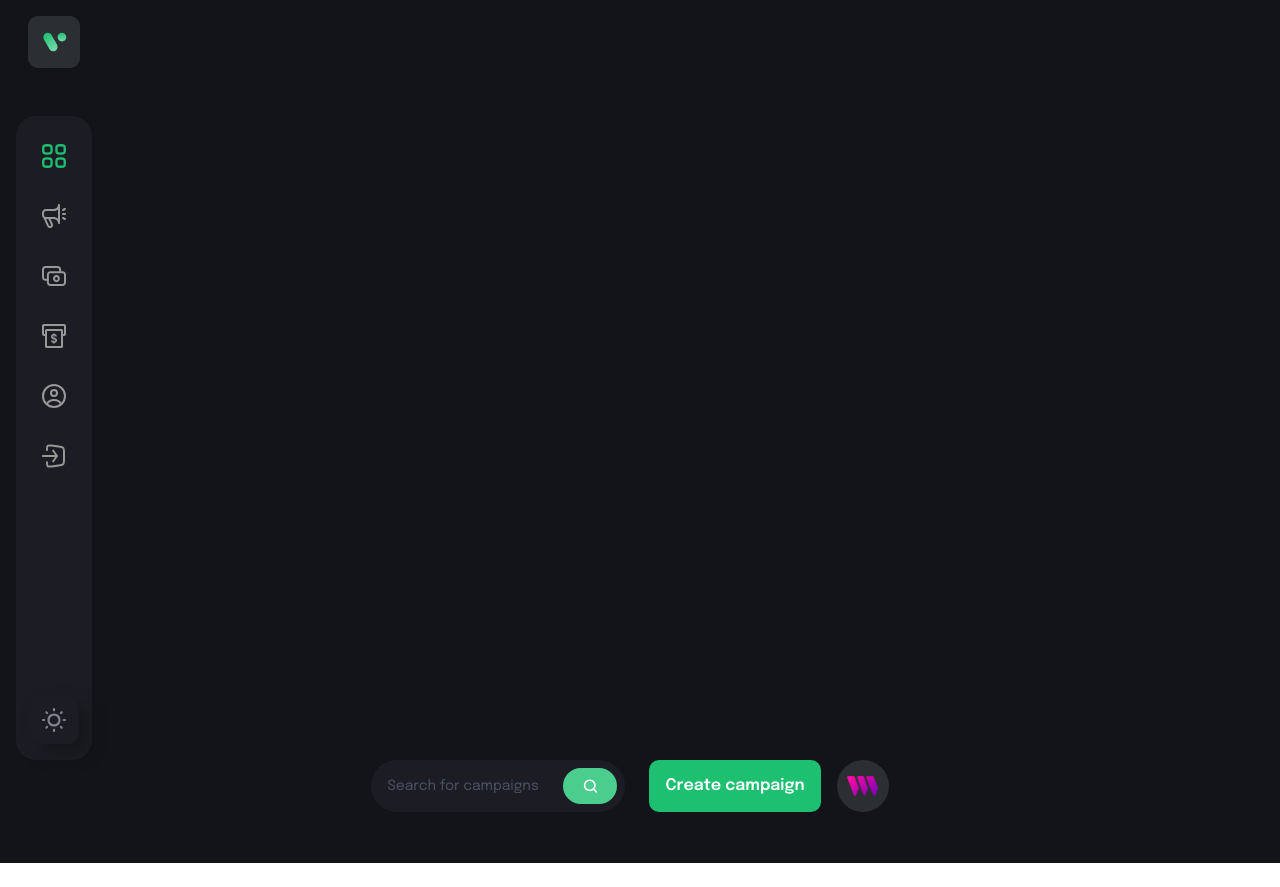
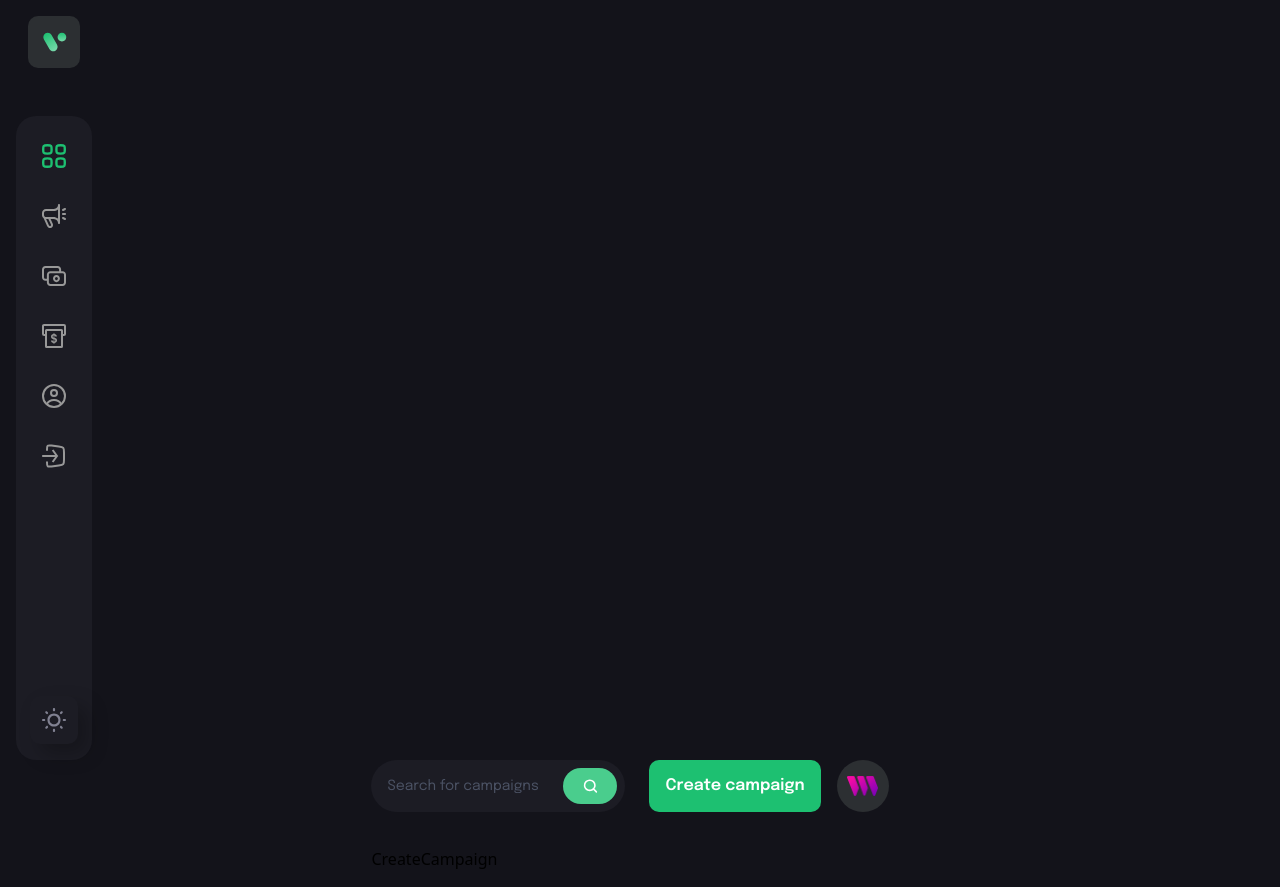
Before and after one commit to 0122wndnjs/crowdfunding_web3, a React (Vite) app in the folder client/: page /create-campaign in a window 1280 px wide. Before the commit this address had no page. Before the commit the page ends 863 px from the top, so only its background shows below. Built offline with nearby package versions, Linux system fonts and the light colour scheme; the HTML template or start-up script is replaced by a standard one.

Commit message:
adding routes

```diff
--- a/client/src/App.jsx
+++ b/client/src/App.jsx
@@ -15,6 +15,9 @@ const App = () => {
 
         <Routes>
           <Route path="/" element={<Home />} />
+          <Route path="/profile" element={<Profile />} />
+          <Route path="/create-campaign" element={<CreateCampaign />} />
+          <Route path="/campaign-details/:id" element={<CampaignDetails />} />
         </Routes>
       </div>
     </div>
--- a/client/src/components/Navbar.jsx
+++ b/client/src/components/Navbar.jsx
@@ -66,7 +66,9 @@ const Navbar = () => {
         />
 
         <div
-          className={`absolute top-[60px] right-0 left-0 bg-[#1c1c24] z-10 shadow-secondary py-4 ${!toggleDrawer ? '-translate-y-[100vh]' : 'translate-y-0'} transition-all duration-700`}
+          className={`absolute top-[60px] right-0 left-0 bg-[#1c1c24] z-10 shadow-secondary py-4 ${
+            !toggleDrawer ? "-translate-y-[100vh]" : "translate-y-0"
+          } transition-all duration-700`}
         >
           <ul className="mb-4">
             {navlinks.map((link) => (
```
